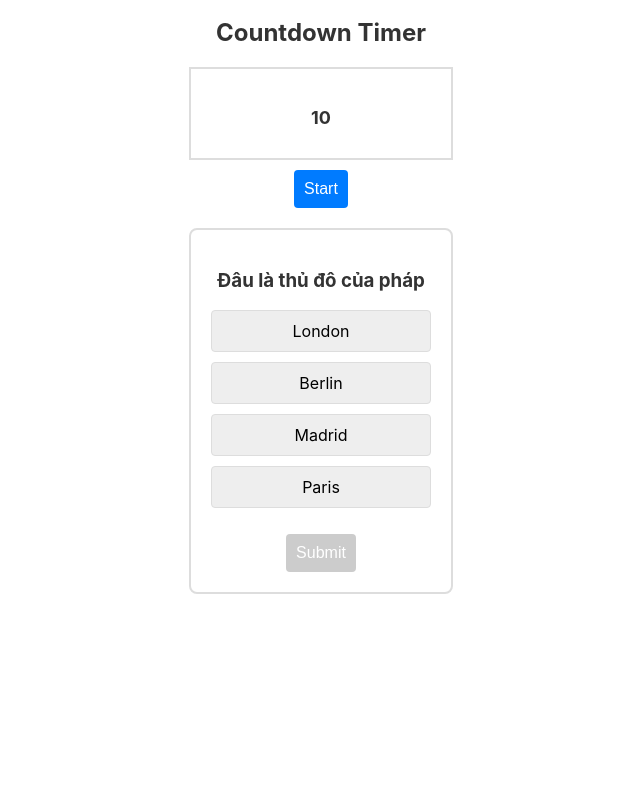
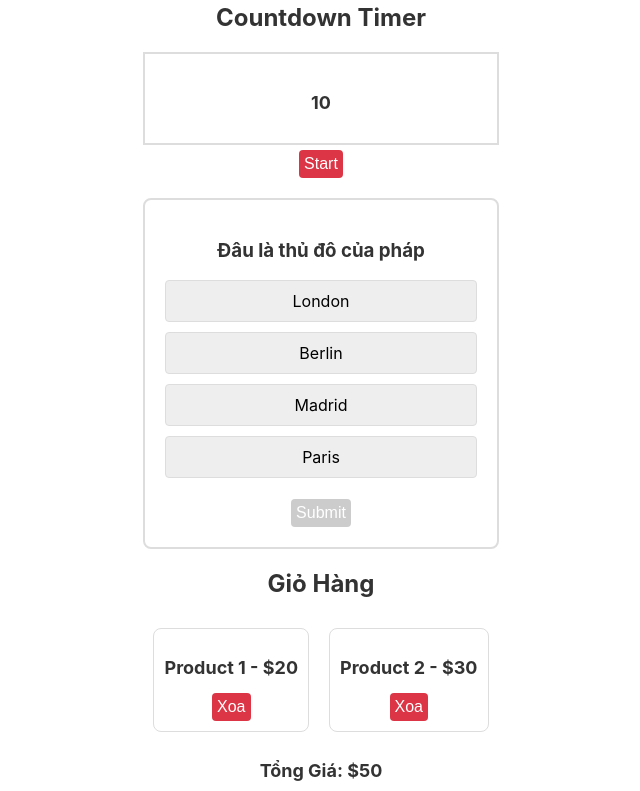
Before and after one commit to TienLe0305/React-Practice, a React (Create React App) app in the folder calculator/: page / in a window 1280 px wide. Shown: the part 301-1092 px from the top of the page, without its empty margins (319-959 px from the left). Before the commit the page ends 915 px from the top, so only its background shows below. Built offline with nearby package versions, Linux system fonts and the light colour scheme.

Commit message:
ShoppingCart Component

```diff
--- a/calculator/src/App.js
+++ b/calculator/src/App.js
@@ -10,6 +10,7 @@ import PersonList from "./components/PersonList/PersonList.js";
 import ProductCard from "./components/ProductCard/ProductCard.js";
 import ProductList from "./components/ProductList/ProductList.js";
 import QuizGame from "./components/QuizGame/QuizGame.js";
+import ShoppingCart from "./components/ShoppingCart/ShoppingCart.js";
 import TodoList from "./components/TodoList/TodoList.js";
 import UserProfile from "./components/UserProfile/UserProfile.js";
 
@@ -94,6 +95,7 @@ function App() {
       <TodoList />
       <CountdownTimer />
       <QuizGame />
+      <ShoppingCart />
     </div>
   );
 }
--- /dev/null
+++ b/calculator/src/components/ShoppingCart/ProductItem.js
@@ -0,0 +1,14 @@
+import React from "react";
+
+function ProductItem({ product, onRemove }) {
+  return (
+    <div className="product-item">
+      <p>
+        {product.name} - ${product.price}
+      </p>
+      <button onClick={() => onRemove(product.id)}>Xoa</button>
+    </div>
+  );
+}
+
+export default ProductItem;
--- /dev/null
+++ b/calculator/src/components/ShoppingCart/ShoppingCart.css
@@ -0,0 +1,31 @@
+.shopping-cart {
+  text-align: center;
+  margin-top: 20px;
+}
+
+.cart-items {
+  display: flex;
+  flex-wrap: wrap;
+  justify-content: center;
+}
+
+.product-item {
+  border: 1px solid #ddd;
+  border-radius: 8px;
+  margin: 10px;
+  padding: 10px;
+}
+
+button {
+  padding: 5px;
+  margin-top: 5px;
+  cursor: pointer;
+  background-color: #dc3545;
+  color: white;
+  border: none;
+  border-radius: 4px;
+}
+
+button:hover {
+  background-color: #c82333;
+}
--- /dev/null
+++ b/calculator/src/components/ShoppingCart/ShoppingCart.js
@@ -0,0 +1,52 @@
+import React, { useEffect, useState } from "react";
+import ProductItem from "./ProductItem";
+import "./ShoppingCart.css";
+
+const ShoppingCart = () => {
+  const [cartItems, setCartItems] = useState([
+    { id: 1, name: "Product 1", price: 20 },
+    { id: 2, name: "Product 2", price: 30 },
+    // Thêm các sản phẩm khác nếu cần
+  ]);
+
+  const [totalPrice, setTotalPrice] = useState(0);
+
+  useEffect(() => {
+    updateTotalPrice();
+  }, [cartItems]);
+
+  const handleAddToCart = (product) => {
+    setCartItems((prevItems) => [...prevItems, product]);
+    updateTotalPrice();
+  };
+
+  const handleRemoveFromCart = (productId) => {
+    setCartItems((prevItems) =>
+      prevItems.filter((item) => item.id !== productId)
+    );
+    updateTotalPrice();
+  };
+
+  const updateTotalPrice = () => {
+    const total = cartItems.reduce((total, item) => total + item.price, 0);
+    setTotalPrice(total);
+  };
+
+  return (
+    <div className="shopping-cart">
+      <h2>Giỏ Hàng</h2>
+      <div className="cart-items">
+        {cartItems.map((item) => (
+          <ProductItem
+            key={item.id}
+            product={item}
+            onRemove={handleRemoveFromCart}
+          />
+        ))}
+      </div>
+      <p>Tổng Giá: ${totalPrice}</p>
+    </div>
+  );
+};
+
+export default ShoppingCart;
```
